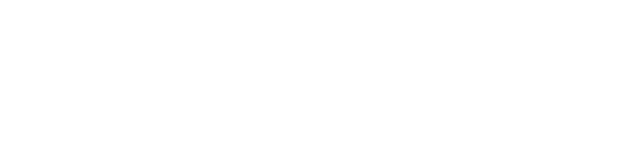
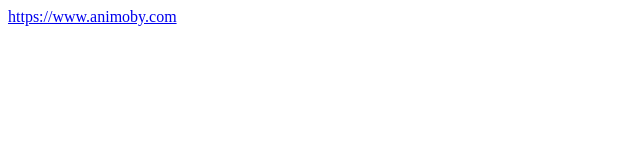
Before and after one commit to vagnervjs/animoby-embed-element, a plain HTML site: page index.html in a window 1280 px wide. Shown: the whole page, without its empty margins (0-640 px from the left). Drawn offline with Linux system fonts and the light colour scheme.

Commit message:
Add Animoby link

```diff
--- a/index.html
+++ b/index.html
@@ -16,5 +16,7 @@
 	<!-- Using Custom Elements -->
 	<animoby width="650" height="425" user="admin" proj="4e299d5c194f5f6652af4b0b96d34695" projid="1889"></animoby>
 
+	<a href="https://www.animoby.com">https://www.animoby.com</a>
+
 </body>
 </html>
```
Also changed, not shown: 1 other file.
